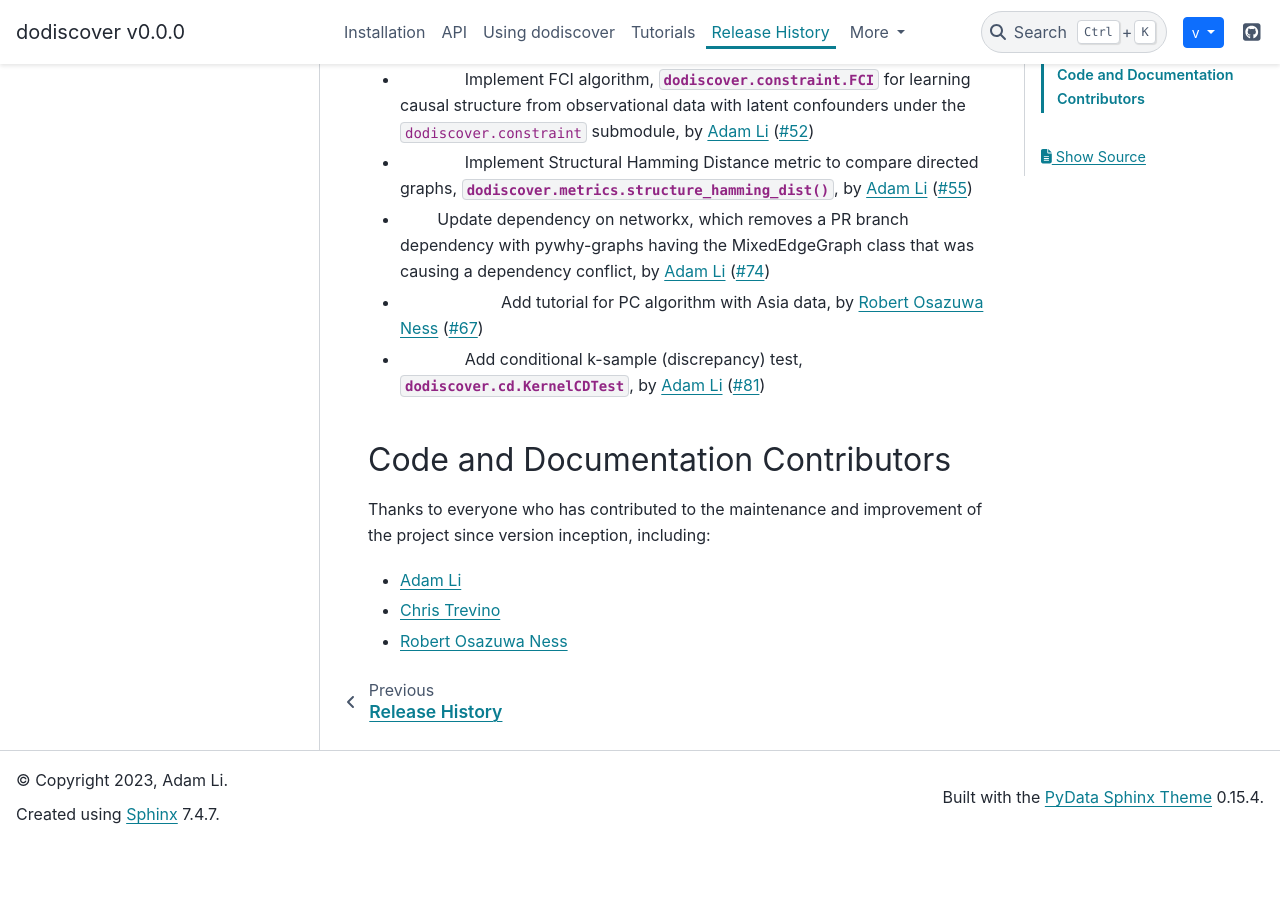
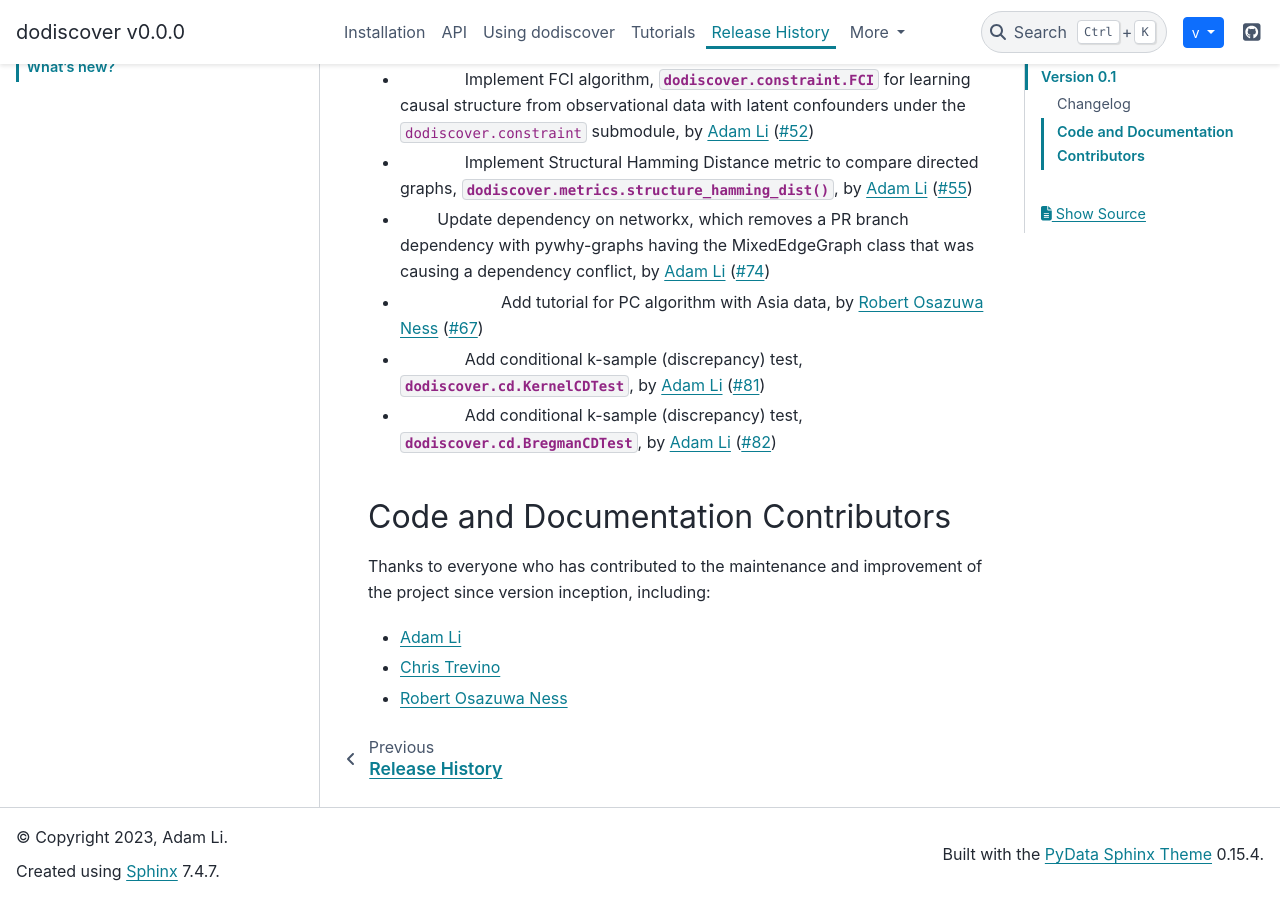
Before and after one commit to py-why/dodiscover, a Sphinx documentation site: the page built from doc/whats_new/v0.1.rst, in a window 1280 px wide and 900 px high, scrolled down 988 px. Built offline with Sphinx 7.4.7 and the PyData theme 0.15.4, drawn with Linux system fonts in a browser that asks for light colours; before the commit the page ends 1832 px from its top, so only the background shows below that.

Commit message:
Add pr
Signed-off-by: Adam Li <adam2392@gmail.com>

```diff
--- a/doc/whats_new/v0.1.rst
+++ b/doc/whats_new/v0.1.rst
@@ -39,6 +39,7 @@ Changelog
 - |Fix| Update dependency on networkx, which removes a PR branch dependency with pywhy-graphs having the MixedEdgeGraph class that was causing a dependency conflict, by `Adam Li`_ (:pr:`74`)
 - |Enhancement| Add tutorial for PC algorithm with Asia data, by `Robert Osazuwa Ness`_ (:pr:`67`)
 - |Feature| Add conditional k-sample (discrepancy) test, :class:`dodiscover.cd.KernelCDTest`, by `Adam Li`_ (:pr:`81`)
+- |Feature| Add conditional k-sample (discrepancy) test, :class:`dodiscover.cd.BregmanCDTest`, by `Adam Li`_ (:pr:`82`)
 
 Code and Documentation Contributors
 -----------------------------------
```
